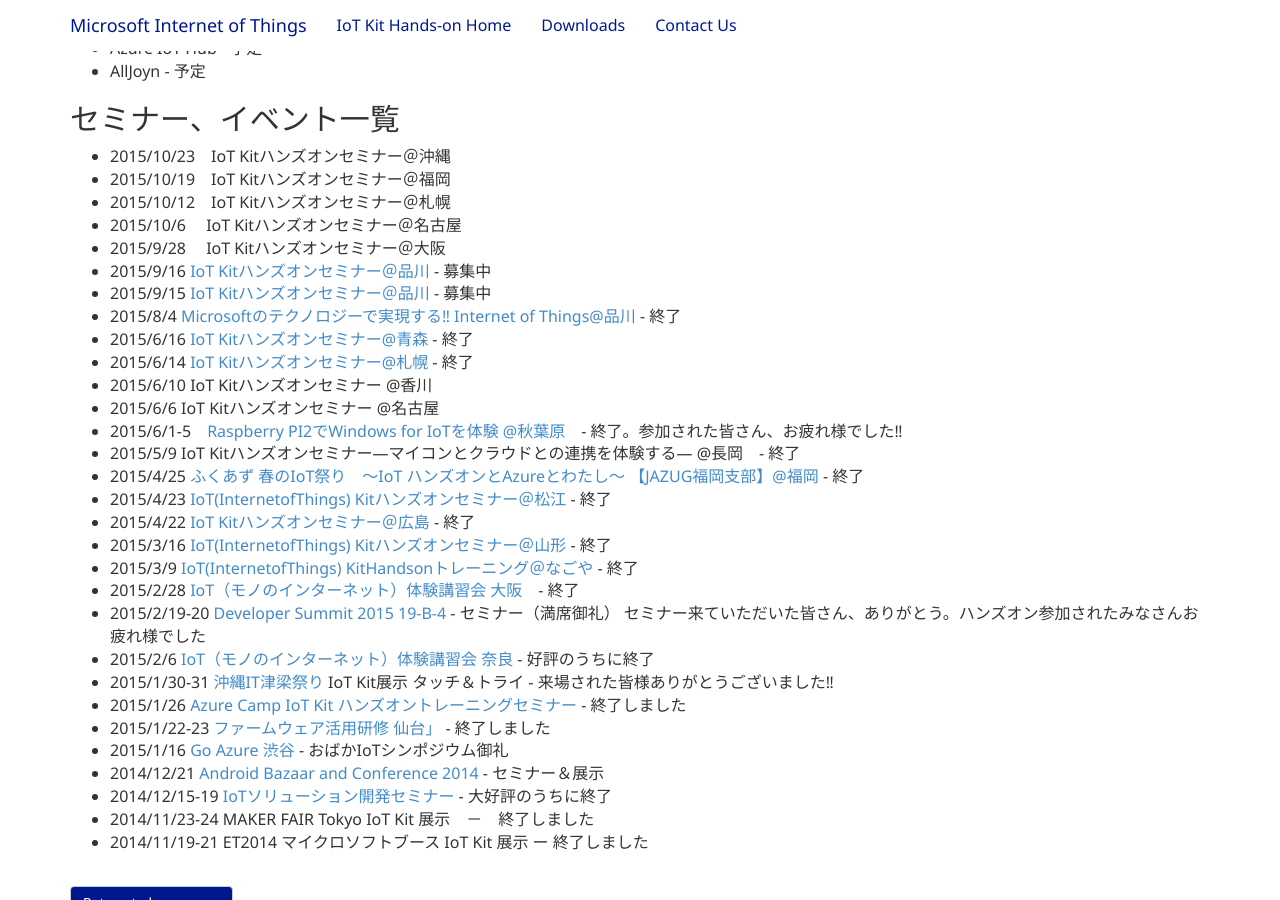
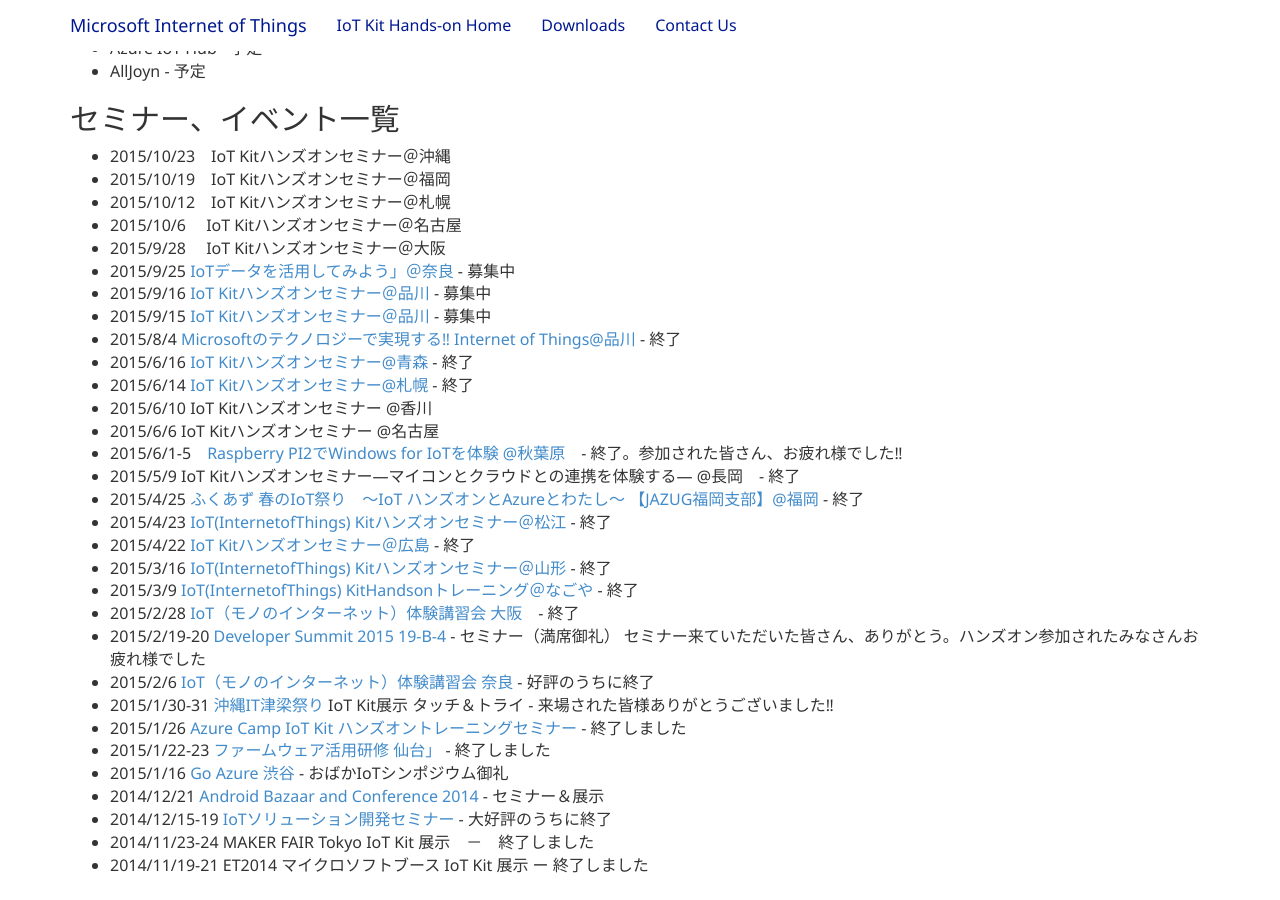
Before and after one commit to ms-iotkithol-jp/ms-iotkithol-jp.github.io, a Jekyll site: the page built from HowToLearn.md, in a window 1280 px wide and 900 px high, scrolled down 931 px. Built offline with Jekyll 4.4.1, drawn with Linux system fonts in a browser that asks for light colours.

Commit message:
Add Nara

```diff
--- a/HowToLearn.md
+++ b/HowToLearn.md
@@ -37,6 +37,7 @@
 * 2015/10/12　IoT Kitハンズオンセミナー＠札幌
 * 2015/10/6　 IoT Kitハンズオンセミナー＠名古屋
 * 2015/9/28　 IoT Kitハンズオンセミナー＠大阪
+* 2015/9/25  [IoTデータを活用してみよう」＠奈良](http://www.pref.nara.jp/item/144988.htm#moduleid60194) - 募集中
 * 2015/9/16  [IoT Kitハンズオンセミナー＠品川](https://msevents.microsoft.com/CUI/EventDetail.aspx?EventID=1032655578&Culture=ja-JP&community=0)  - 募集中
 * 2015/9/15  [IoT Kitハンズオンセミナー＠品川](https://msevents.microsoft.com/CUI/EventDetail.aspx?EventID=1032655577&Culture=ja-JP&community=0) - 募集中
 * 2015/8/4   [Microsoftのテクノロジーで実現する‼ Internet of Things@品川](https://msevents.microsoft.com/CUI/EventDetail.aspx?EventID=1032643458&Culture=ja-JP&community=0) - 終了
```
